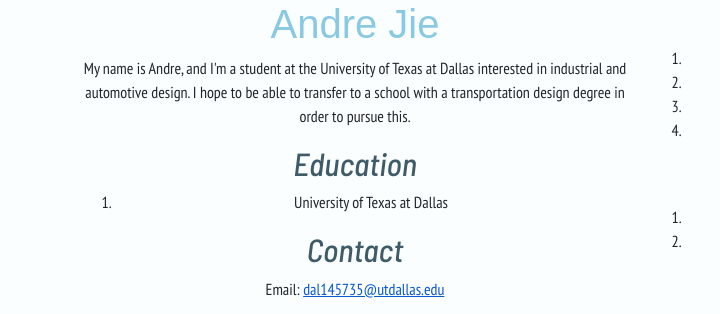
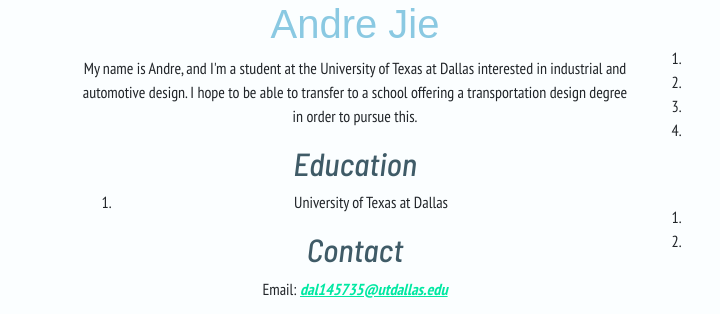
Before and after one commit to dal145735/midterm, a plain HTML site: page index.html in a window 1280 px wide. In both pictures the pointer is over the link "dal145735@utdallas.edu". Shown: the top 314 px of the page, 0-720 px from the left. Drawn offline with nearby package versions, Linux system fonts and the light colour scheme; grey boxes are pictures that could not be loaded; a web font is replaced by a local one.

Commit message:
changed site layout again

```diff
--- a/assets/css/styles.css
+++ b/assets/css/styles.css
@@ -20,3 +20,10 @@ h2{
   font-style: italic;
   color: rgb(63, 91, 103);
 }
+
+a:hover{
+  font-style: italic;
+  color:rgb(0, 232, 162);
+  text-decoration: underline;
+  font-weight:bold;
+}
--- a/index.html
+++ b/index.html
@@ -11,9 +11,6 @@
 <link href="https://fonts.googleapis.com/css2?family=Barlow+Semi+Condensed:ital,wght@0,100;0,200;0,300;0,400;0,500;0,600;0,700;0,800;0,900;1,100;1,200;1,300;1,400;1,500;1,600;1,700;1,800;1,900&display=swap" rel="stylesheet">
 <link href="https://fonts.googleapis.com/css2?family=PT+Sans+Narrow:wght@400;700&display=swap" rel="stylesheet">
 	<link rel="stylesheet" href="assets/css/styles.css">
-	<!--Midterm Exam (10 points) -- Each of the following steps is worth one point as you build an online resume:
-  12. Second bonus point: Create your resume as a two-column grid, centered in the page (for people really diving into Bootstrap already)
-    -->
 </head>
 <body>
   <div class="container text-center">
@@ -21,7 +18,7 @@
               <div class = "col">
                 <h1>Andre Jie</h1>
                 <p>
-                  My name is Andre, and I'm a student at the University of Texas at Dallas interested in industrial and automotive design. I hope to be able to transfer to a school with a transportation design degree in order to pursue this.
+                  My name is Andre, and I'm a student at the University of Texas at Dallas interested in industrial and automotive design. I hope to be able to transfer to a school offering a transportation design degree in order to pursue this.
                 </p>
                 <h2>Education</h2>
                 <ol>
@@ -54,7 +51,6 @@
               </div>
           </div>
   </div>
-
 <script src="https://cdn.jsdelivr.net/npm/bootstrap@5.3.8/dist/js/bootstrap.bundle.min.js" integrity="sha384-FKyoEForCGlyvwx9Hj09JcYn3nv7wiPVlz7YYwJrWVcXK/BmnVDxM+D2scQbITxI" crossorigin="anonymous"></script>
 </body>
 </html>
```
Also changed, not shown: assets/img/cow.jpg (deleted).
